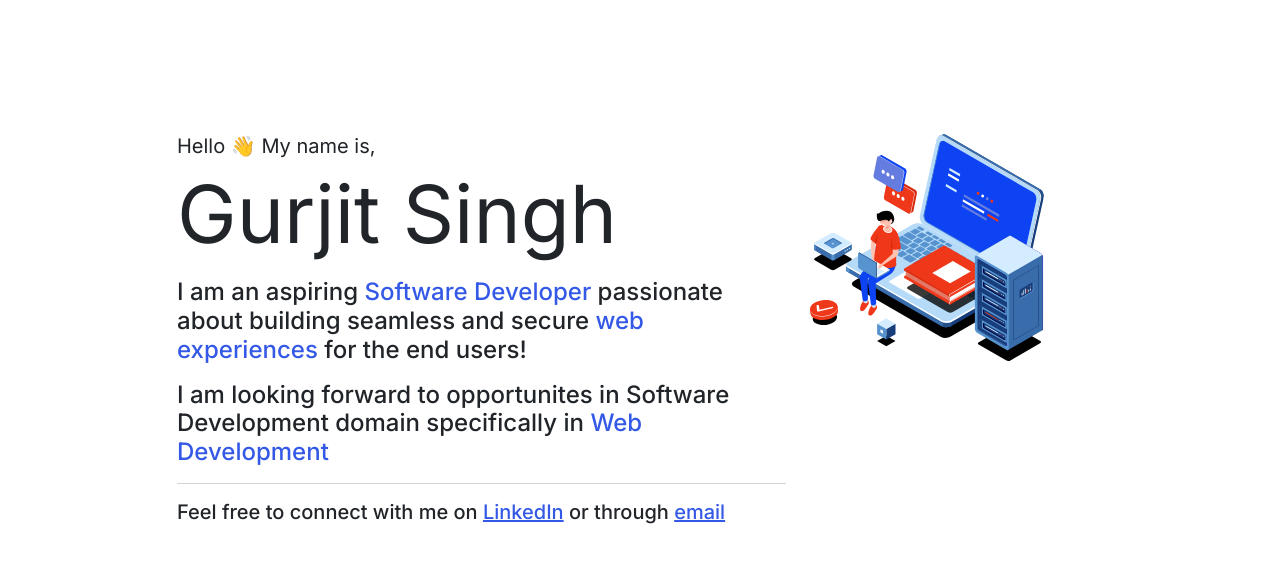
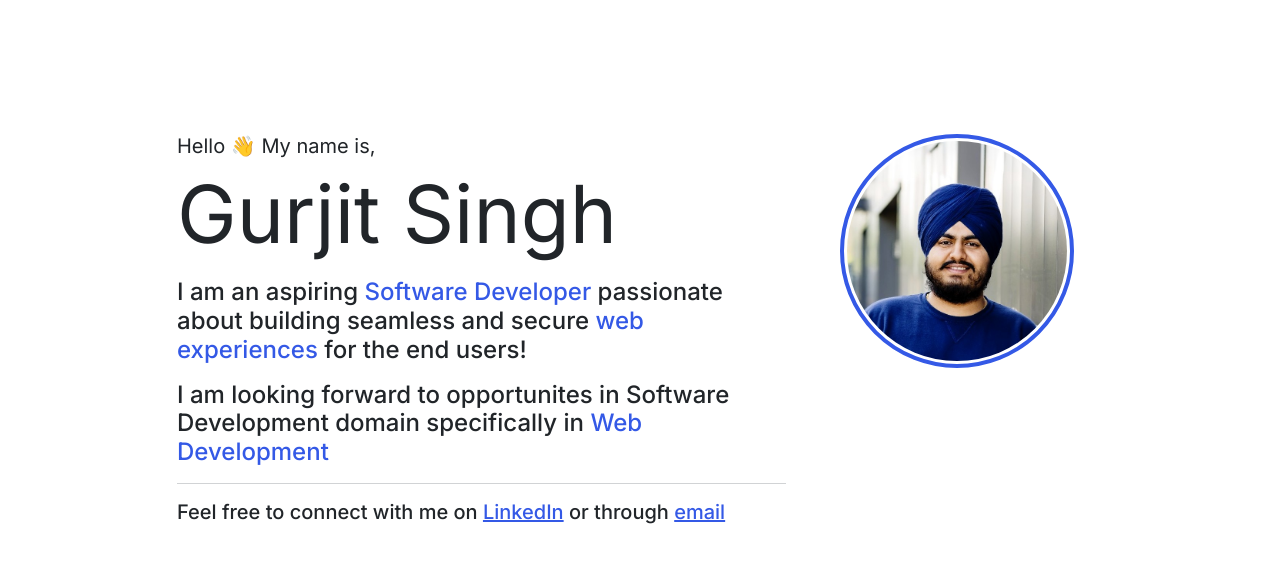
Before and after one commit to Gurjit29/gurjit29.github.io, a plain HTML site: page index.html in a window 1280 px wide. Shown: the part 81-644 px from the top of the page. Drawn offline with nearby package versions, Linux system fonts and the light colour scheme.

Commit message:
made changes based on feedback

```diff
--- a/index.html
+++ b/index.html
@@ -78,7 +78,8 @@
                                 </div>
                             </div>
                             <div class="col-lg-4 col-md-4 col-sm-12 outer">
-                                <img class="img-fluid" src="assets/images/cover-image.svg" alt="image of a man and computer">
+                                <!-- <img class="img-fluid" src="assets/images/cover-image.svg" alt="image of a man and computer"> -->
+                                <img src="assets/images/Profile_Img.jpeg" class="mt-40 mx-auto d-block profile-img img-fluid" alt="my profile image for portfolio website" width="200" height="200">
                             </div>
                         </div>
 
```
